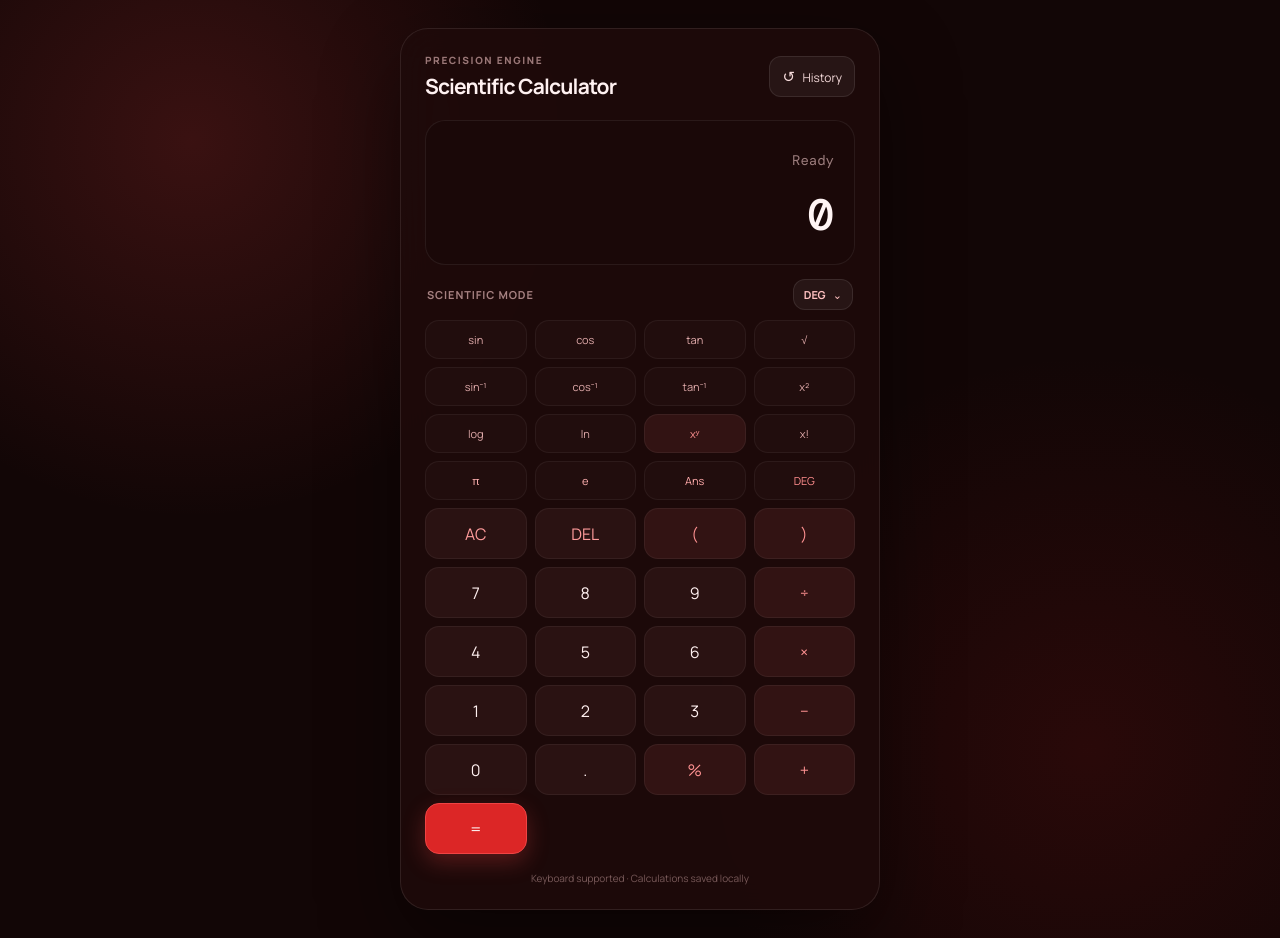
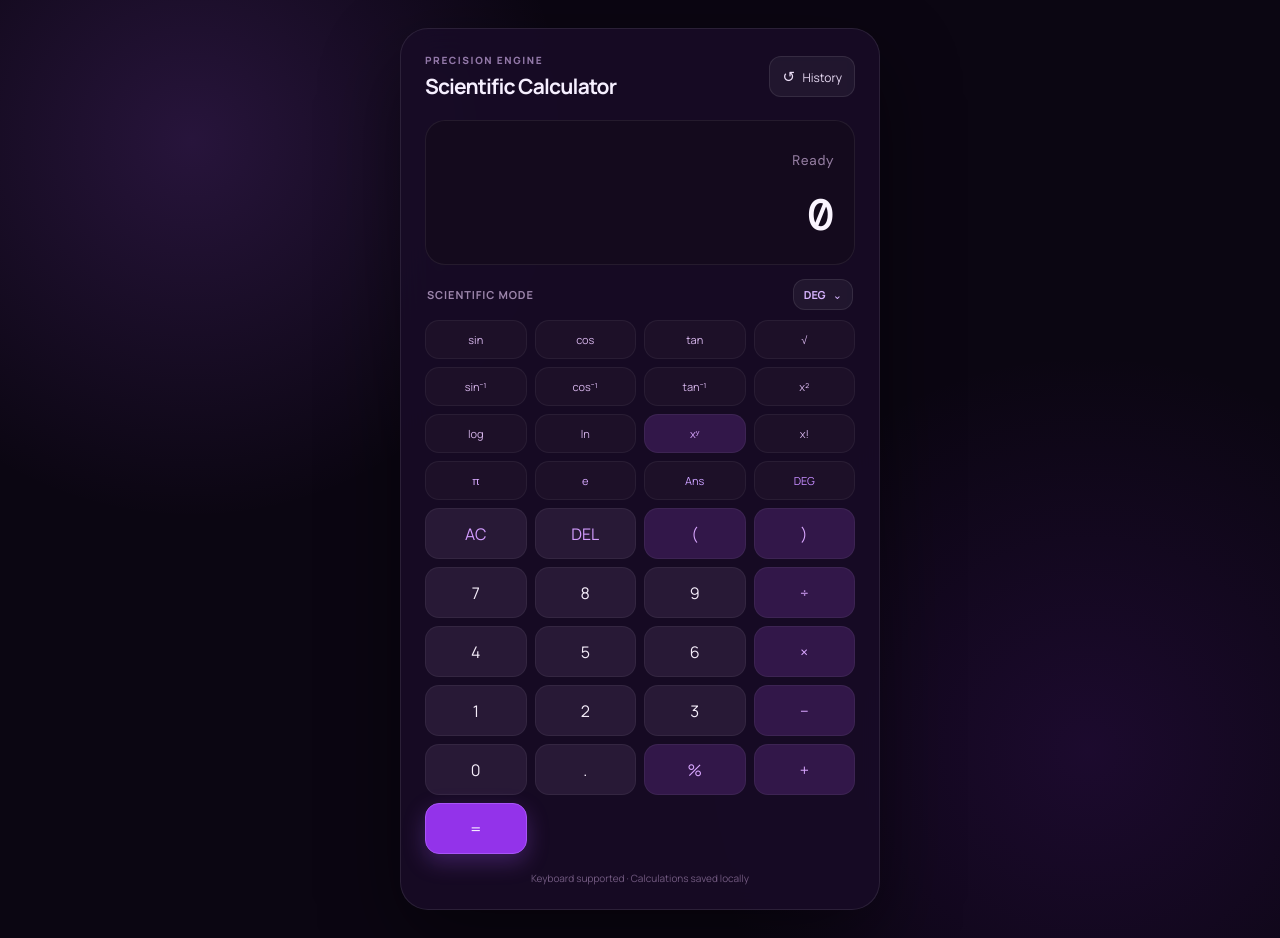
Before and after one commit to chauhanaditya2811/scientific-calculator, a React (Vite) app: page / in a window 1280 px wide. Built offline with nearby package versions, Linux system fonts and the light colour scheme.

Commit message:
style: switch calculator theme to purple

```diff
--- a/src/styles.css
+++ b/src/styles.css
@@ -2,8 +2,8 @@
 
 :root {
   font-family: 'Manrope', system-ui, sans-serif;
-  color: #fff1f1;
-  background: #120606;
+  color: #f6efff;
+  background: #0b0612;
   font-synthesis: none;
 }
 
@@ -13,109 +13,37 @@ button { font: inherit; }
 
 body {
   background:
-    radial-gradient(circle at 15% 15%, rgba(239, 68, 68, .18), transparent 28%),
-    radial-gradient(circle at 85% 80%, rgba(185, 28, 28, .14), transparent 30%),
-    #120606;
+    radial-gradient(circle at 15% 15%, rgba(168, 85, 247, .18), transparent 28%),
+    radial-gradient(circle at 85% 80%, rgba(126, 34, 206, .15), transparent 30%),
+    #0b0612;
 }
 
-.app-shell {
-  min-height: 100vh;
-  display: flex;
-  align-items: center;
-  justify-content: center;
-  gap: 20px;
-  padding: 28px;
-}
-
-.calculator-card {
-  width: min(480px, 100%);
-  padding: 24px;
-  border: 1px solid rgba(255,255,255,.09);
-  border-radius: 28px;
-  background: rgba(30, 10, 10, .9);
-  box-shadow: 0 30px 80px rgba(0,0,0,.45);
-  backdrop-filter: blur(20px);
-}
-
+.app-shell { min-height: 100vh; display: flex; align-items: center; justify-content: center; gap: 20px; padding: 28px; }
+.calculator-card { width: min(480px, 100%); padding: 24px; border: 1px solid rgba(255,255,255,.09); border-radius: 28px; background: rgba(24, 12, 38, .9); box-shadow: 0 30px 80px rgba(0,0,0,.45); backdrop-filter: blur(20px); }
 .topbar, .mode-row, .history-header { display: flex; align-items: center; justify-content: space-between; }
 .topbar { margin-bottom: 20px; }
-.eyebrow { margin: 0 0 5px; color: #9a7777; font-size: 10px; font-weight: 800; letter-spacing: .16em; }
-h1, h2 { margin: 0; letter-spacing: -.04em; }
-h1 { font-size: 21px; } h2 { font-size: 18px; }
-
-.history-toggle, .mode-pill, .history-header button {
-  border: 1px solid rgba(255,255,255,.09);
-  color: #f5dada;
-  background: rgba(255,255,255,.05);
-  border-radius: 12px;
-  cursor: pointer;
-}
-.history-toggle { padding: 9px 12px; font-size: 12px; }
-.history-toggle span { margin-right: 5px; font-size: 15px; }
-
-.display {
-  min-height: 145px;
-  padding: 20px;
-  border: 1px solid rgba(255,255,255,.07);
-  border-radius: 20px;
-  background: #1a0808;
-  display: flex;
-  flex-direction: column;
-  align-items: flex-end;
-  justify-content: flex-end;
-  overflow: hidden;
-}
-.display-expression { width: 100%; min-height: 28px; color: #9c7d7d; font: 14px 'DM Mono', monospace; text-align: right; overflow-x: auto; }
-.display-preview { margin-top: 7px; color: #fff4f4; font: 500 clamp(30px, 8vw, 44px) 'DM Mono', monospace; text-align: right; word-break: break-all; }
-
-.mode-row { margin: 14px 2px 10px; color: #a68181; font-size: 11px; font-weight: 700; text-transform: uppercase; letter-spacing: .08em; }
-.mode-pill { padding: 7px 10px; color: #ffc1c1; font-size: 11px; }
-.mode-pill span { margin-left: 5px; }
-
+.eyebrow { margin: 0 0 5px; color: #9278a8; font-size: 10px; font-weight: 800; letter-spacing: .16em; }
+h1, h2 { margin: 0; letter-spacing: -.04em; } h1 { font-size: 21px; } h2 { font-size: 18px; }
+.history-toggle, .mode-pill, .history-header button { border: 1px solid rgba(255,255,255,.09); color: #eadcf5; background: rgba(255,255,255,.05); border-radius: 12px; cursor: pointer; }
+.history-toggle { padding: 9px 12px; font-size: 12px; } .history-toggle span { margin-right: 5px; font-size: 15px; }
+.display { min-height: 145px; padding: 20px; border: 1px solid rgba(255,255,255,.07); border-radius: 20px; background: #140a1d; display: flex; flex-direction: column; align-items: flex-end; justify-content: flex-end; overflow: hidden; }
+.display-expression { width: 100%; min-height: 28px; color: #947da1; font: 14px 'DM Mono', monospace; text-align: right; overflow-x: auto; }
+.display-preview { margin-top: 7px; color: #faf4ff; font: 500 clamp(30px, 8vw, 44px) 'DM Mono', monospace; text-align: right; word-break: break-all; }
+.mode-row { margin: 14px 2px 10px; color: #9d86ac; font-size: 11px; font-weight: 700; text-transform: uppercase; letter-spacing: .08em; }
+.mode-pill { padding: 7px 10px; color: #d8b4ff; font-size: 11px; } .mode-pill span { margin-left: 5px; }
 .scientific-grid, .basic-grid { display: grid; gap: 8px; }
-.scientific-grid { grid-template-columns: repeat(4, 1fr); margin-bottom: 8px; }
-.basic-grid { grid-template-columns: repeat(4, 1fr); }
-.key { min-height: 51px; border: 1px solid rgba(255,255,255,.055); border-radius: 14px; color: #fff0f0; background: #2a1212; cursor: pointer; transition: transform .08s, background .15s, border-color .15s; }
-.key:hover { background: #3b1717; border-color: rgba(255,255,255,.13); }
-.key:active { transform: scale(.96); }
-.key.scientific { min-height: 39px; font-size: 11px; color: #d19b9b; background: #210d0d; }
-.key.function { color: #e0aaaa; }
-.key.constant { color: #ffb0b0; }
-.key.answer { color: #ffaaaa; }
-.key.mode { color: #ff8d8d; }
-.key.action { color: #ff9b9b; }
-.key.operator { color: #ff9292; background: #321313; }
-.key.wide { grid-column: span 1; }
-.key.equals { color: #fff; background: #dc2626; border-color: #ef4444; box-shadow: 0 8px 22px rgba(239, 68, 68, .28); }
-
-.footer-hint { margin: 17px 0 0; text-align: center; color: #795a5a; font-size: 10px; }
-
-.history-panel {
-  width: min(330px, 100%);
-  max-height: 650px;
-  overflow: auto;
-  padding: 22px;
-  border: 1px solid rgba(255,255,255,.09);
-  border-radius: 24px;
-  background: rgba(28, 9, 9, .94);
-  box-shadow: 0 25px 70px rgba(0,0,0,.35);
-}
-.history-header { margin-bottom: 15px; }
-.history-header button { padding: 7px 10px; color: #ff9b9b; font-size: 11px; }
-.history-item { width: 100%; padding: 13px 0; border: 0; border-bottom: 1px solid rgba(255,255,255,.06); color: #b88f8f; background: transparent; text-align: left; cursor: pointer; }
-.history-item span { display: block; margin-bottom: 5px; font: 12px 'DM Mono', monospace; overflow: hidden; text-overflow: ellipsis; white-space: nowrap; }
-.history-item strong { color: #fff0f0; font: 500 14px 'DM Mono', monospace; }
-.empty-history { padding: 40px 0; color: #765858; text-align: center; font-size: 12px; }
-
-@media (max-width: 760px) {
-  .app-shell { align-items: flex-start; padding: 14px; }
-  .calculator-card { padding: 17px; border-radius: 22px; }
-  .history-panel { position: fixed; inset: 12px; width: auto; max-height: none; z-index: 5; }
-}
-
-@media (max-width: 390px) {
-  .scientific-grid { gap: 5px; }
-  .key.scientific { min-height: 36px; font-size: 10px; }
-  .basic-grid { gap: 6px; }
-  .key { min-height: 48px; }
-}
+.scientific-grid { grid-template-columns: repeat(4, 1fr); margin-bottom: 8px; } .basic-grid { grid-template-columns: repeat(4, 1fr); }
+.key { min-height: 51px; border: 1px solid rgba(255,255,255,.055); border-radius: 14px; color: #f5edfa; background: #281936; cursor: pointer; transition: transform .08s, background .15s, border-color .15s; }
+.key:hover { background: #38214b; border-color: rgba(255,255,255,.13); } .key:active { transform: scale(.96); }
+.key.scientific { min-height: 39px; font-size: 11px; color: #c7a9dc; background: #1d1028; }
+.key.function { color: #d6b5eb; } .key.constant { color: #d8a9ff; } .key.answer { color: #cba0ff; } .key.mode { color: #c58cff; } .key.action { color: #d39cff; }
+.key.operator { color: #d9a7ff; background: #321749; } .key.wide { grid-column: span 1; }
+.key.equals { color: #fff; background: #9333ea; border-color: #a855f7; box-shadow: 0 8px 22px rgba(168, 85, 247, .28); }
+.footer-hint { margin: 17px 0 0; text-align: center; color: #745b82; font-size: 10px; }
+.history-panel { width: min(330px, 100%); max-height: 650px; overflow: auto; padding: 22px; border: 1px solid rgba(255,255,255,.09); border-radius: 24px; background: rgba(22, 9, 34, .94); box-shadow: 0 25px 70px rgba(0,0,0,.35); }
+.history-header { margin-bottom: 15px; } .history-header button { padding: 7px 10px; color: #d29cff; font-size: 11px; }
+.history-item { width: 100%; padding: 13px 0; border: 0; border-bottom: 1px solid rgba(255,255,255,.06); color: #b28fc3; background: transparent; text-align: left; cursor: pointer; }
+.history-item span { display: block; margin-bottom: 5px; font: 12px 'DM Mono', monospace; overflow: hidden; text-overflow: ellipsis; white-space: nowrap; } .history-item strong { color: #f5edfa; font: 500 14px 'DM Mono', monospace; }
+.empty-history { padding: 40px 0; color: #705579; text-align: center; font-size: 12px; }
+@media (max-width: 760px) { .app-shell { align-items: flex-start; padding: 14px; } .calculator-card { padding: 17px; border-radius: 22px; } .history-panel { position: fixed; inset: 12px; width: auto; max-height: none; z-index: 5; } }
+@media (max-width: 390px) { .scientific-grid { gap: 5px; } .key.scientific { min-height: 36px; font-size: 10px; } .basic-grid { gap: 6px; } .key { min-height: 48px; } }
```
